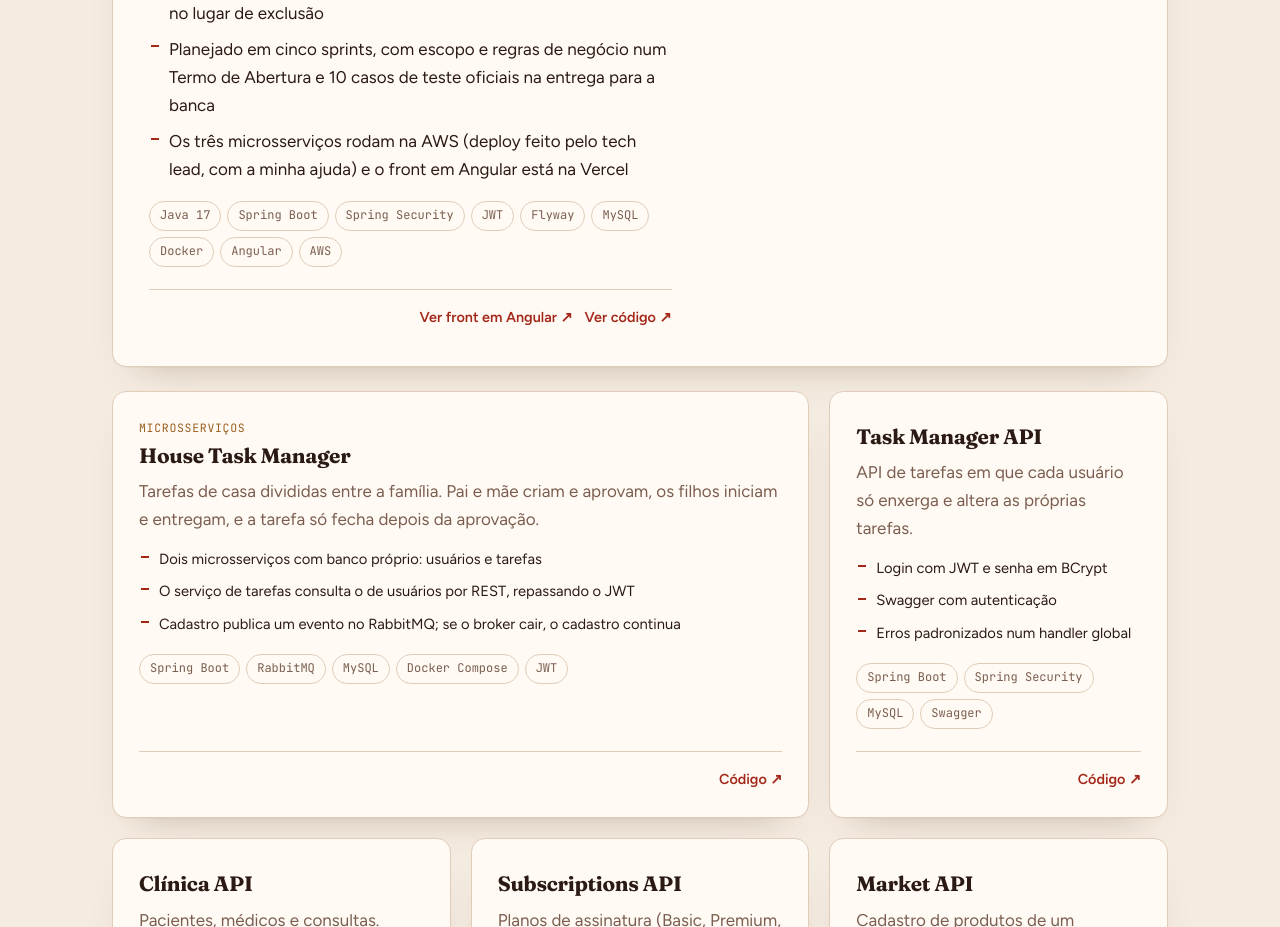
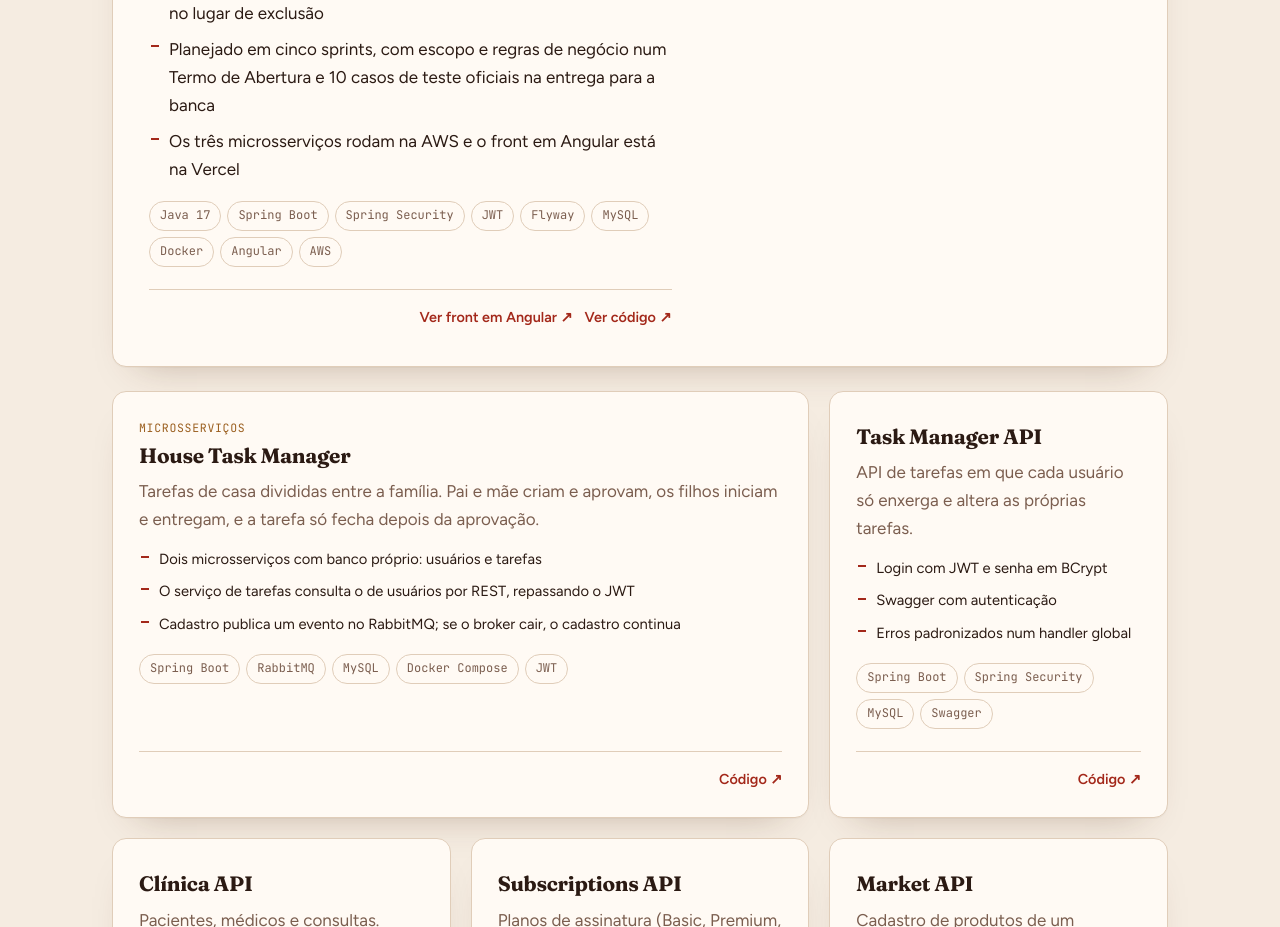
Before and after one commit to Bifaniii/portfolio-web, an Angular app: page / in a window 1280 px wide. Shown: the part 2360-3287 px from the top of the page. Built offline with nearby package versions, Linux system fonts and the light colour scheme.

Commit message:
content: remove crédito do deploy no card do Octopus

```diff
--- a/src/app/data/portfolio.data.ts
+++ b/src/app/data/portfolio.data.ts
@@ -55,7 +55,7 @@ export const PROJECTS: Project[] = [
       'Conduzi o de medicações com outro dev: registro ANVISA único, esquema contínuo ou sintomático e interações proibidas entre medicamentos',
       'Revisava e ajustava o código que o time de backend subia e padronizei os módulos: Flyway, Docker por serviço e desativação no lugar de exclusão',
       'Planejado em cinco sprints, com escopo e regras de negócio num Termo de Abertura e 10 casos de teste oficiais na entrega para a banca',
-      'Os três microsserviços rodam na AWS (deploy feito pelo tech lead, com a minha ajuda) e o front em Angular está na Vercel',
+      'Os três microsserviços rodam na AWS e o front em Angular está na Vercel',
     ],
     stack: ['Java 17', 'Spring Boot', 'Spring Security', 'JWT', 'Flyway', 'MySQL', 'Docker', 'Angular', 'AWS'],
     repo: 'https://github.com/Bifaniii/Octopus',
```
